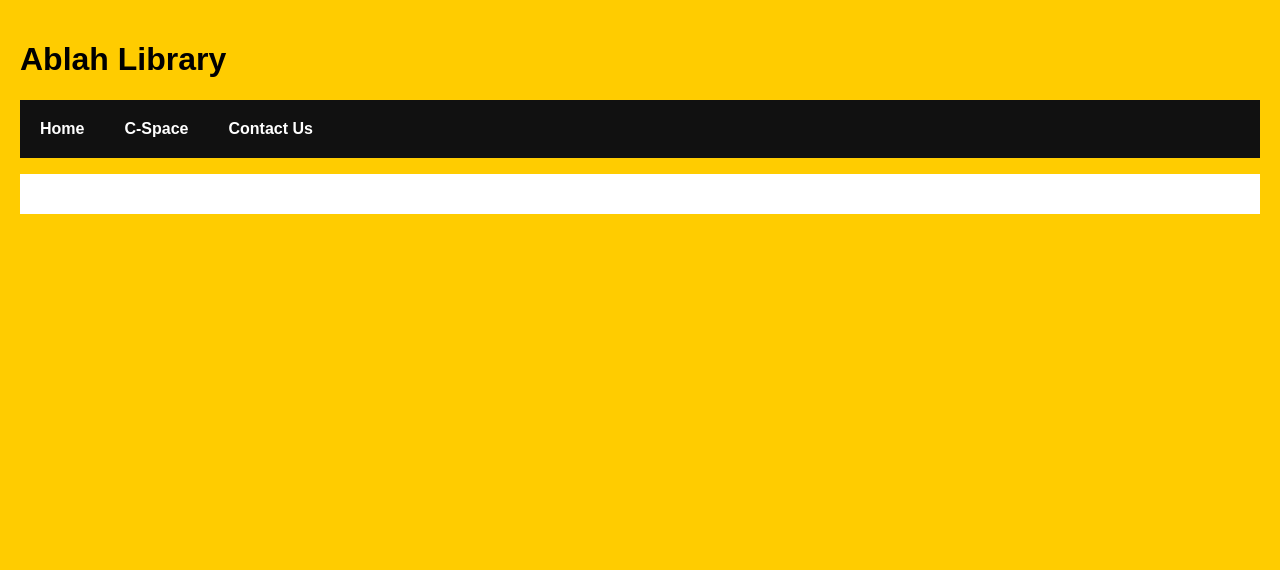
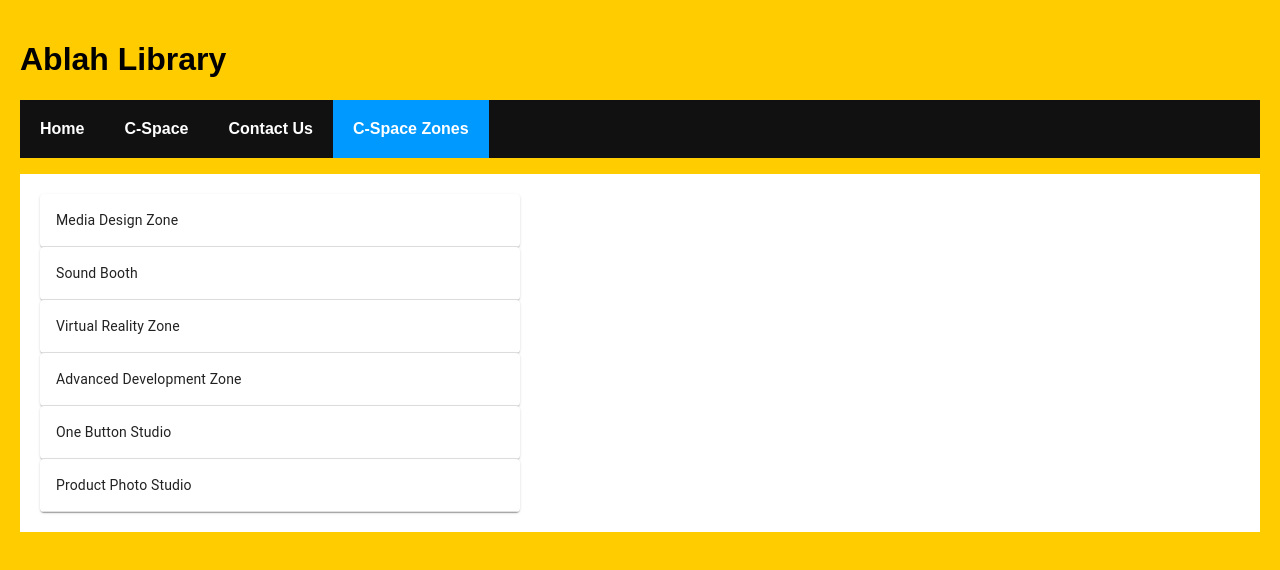
Before and after one commit to CR531/lib_project, a React (Create React App) app: page /#/cspace_zones in a window 1280 px wide. Shown: the top 570 px of the page. Built offline with nearby package versions, Linux system fonts and the light colour scheme.

Commit message:
Used mock json in table

```diff
--- a/package.json
+++ b/package.json
@@ -3,11 +3,13 @@
   "version": "0.1.0",
   "private": true,
   "dependencies": {
+    "@material-ui/core": "^4.3.3",
     "react": "^16.9.0",
     "react-dom": "^16.9.0",
     "react-router-dom": "^5.0.1",
     "react-scripts": "3.1.1",
-    "react-select": "^3.0.4"
+    "react-select": "^3.0.4",
+    "react-table": "^6.10.0"
   },
   "scripts": {
     "start": "react-scripts start",
--- a/src/App.js
+++ b/src/App.js
@@ -8,6 +8,8 @@ import {
 import Cspace from "./Cspace";
 import Contact from "./Contact";
 import Home from "./Home";
+import Cspace_zones from './Cspace_zones';
+
 class App extends Component {
 
   render() {
@@ -19,11 +21,13 @@ class App extends Component {
             <li><NavLink exact to="/">Home</NavLink></li>
             <li><NavLink to="/cspace">C-Space</NavLink></li>
             <li><NavLink to="/contactus">Contact Us</NavLink></li>
+            <li><NavLink to="/cspace_zones">C-Space Zones</NavLink></li>
           </ul>
           <div className="content">
             <Route exact path="/" component={Home} />
             <Route path="/cspace" component={Cspace} />
             <Route path="/contactus" component={Contact} />
+            <Route path="/cspace_zones" component={Cspace_zones} />
           </div>
 
         </div>
--- a/src/Cspace.js
+++ b/src/Cspace.js
@@ -2,6 +2,12 @@ import React, { Component } from "react";
 import data from "./data.json";
 import Select from 'react-select';
 import "./index.css";
+import Table from '@material-ui/core/Table';
+import TableBody from '@material-ui/core/TableBody';
+import TableCell from '@material-ui/core/TableCell';
+import TableRow from '@material-ui/core/TableRow';
+import Paper from '@material-ui/core/Paper';
+
 const options = [
     { value: 'Windows_7_PC', label: 'Windows 7 PC' },
     { value: 'Mac_AL_CSM_01', label: 'AL CSM 01 Mac' }
@@ -11,7 +17,7 @@ class Cspace extends Component {
         super();
         this.state = {
             data,
-            selectedOption: null
+            selectedOption: ""
         }
     }
     handleChange = selectedOption => {
@@ -34,13 +40,8 @@ class Cspace extends Component {
                         <li> Saturday: 01: 00 PM to 07: 00 PM </li>
                         <li> Sunday: 01: 00 PM to 09: 00 PM </li>
                     </ol>
-                    {/* {this.state.data && this.state.data.ablah_data.Windows_7_PC.map((e, i) =>
-                  <ul>
-                  <li key={i}>{e}</li>
-                  </ul>
-                  )} */
-                    }
                 </div>
+                <p><h3>Available Software List</h3></p>
                 <div class="cspace_select">
                     <Select
                         label="Available Software List"
@@ -48,6 +49,33 @@ class Cspace extends Component {
                         onChange={this.handleChange}
                         options={options}
                     /> </div>
+                <br />
+                {this.state.selectedOption.value === "Windows_7_PC" && this.state.data.ablah_data.Windows_7_PC.map((e, i) =>
+                    <Paper className="paper_css">
+                        <Table className="table_css">
+                            <TableBody>
+                                <TableRow key={i}>
+                                    <TableCell component="th" scope="row">
+                                        {e}
+                                    </TableCell>
+                                </TableRow>
+                            </TableBody>
+                        </Table>
+                    </Paper>
+                )}
+                {this.state.selectedOption.value === "Mac_AL_CSM_01" && this.state.data.ablah_data.Mac_AL_CSM_01.map((e, i) =>
+                    <Paper className="paper_css">
+                        <Table className="table_css">
+                            <TableBody>
+                                <TableRow key={i}>
+                                    <TableCell component="th" scope="row">
+                                        {e}
+                                    </TableCell>
+                                </TableRow>
+                            </TableBody>
+                        </Table>
+                    </Paper>
+                )}
             </div>
         )
     }
--- /dev/null
+++ b/src/Cspace_zones.js
@@ -0,0 +1,59 @@
+import React, { Component } from "react";
+import Table from '@material-ui/core/Table';
+import TableBody from '@material-ui/core/TableBody';
+import TableCell from '@material-ui/core/TableCell';
+import TableRow from '@material-ui/core/TableRow';
+import Paper from '@material-ui/core/Paper';
+
+class Cspace_zones extends Component {
+    constructor(props) {
+        super(props);
+        this.handleMouseHover = this.handleMouseHover.bind(this);
+        this.state = {
+            isHovering: false,
+            zones: ["Media Design Zone", "Sound Booth", "Virtual Reality Zone", "Advanced Development Zone", "One Button Studio", "Product Photo Studio"]
+        };
+    }
+
+    handleMouseHover() {
+        this.setState(this.toggleHoverState);
+    }
+
+    toggleHoverState(state) {
+        return {
+            isHovering: !state.isHovering,
+        };
+    }
+
+    render() {
+        return (
+            <div>
+                <div
+                    onMouseEnter={this.handleMouseHover}
+                    onMouseLeave={this.handleMouseHover}
+                >
+                    {this.state.zones && this.state.zones.map((e, i) =>
+                        <Paper className="paper_css">
+                            <Table className="table_css">
+                                <TableBody>
+                                    <TableRow key={i}>
+                                        <TableCell component="th" scope="row">
+                                            {e}
+                                        </TableCell>
+                                    </TableRow>
+                                </TableBody>
+                            </Table>
+                        </Paper>
+                    )}
+                </div>
+                {
+                    this.state.isHovering &&
+                    <div>
+                        {/* Hovering right meow! */}
+                    </div>
+                }
+            </div>
+        );
+    }
+}
+export default Cspace_zones;
--- a/src/index.css
+++ b/src/index.css
@@ -54,3 +54,12 @@ ul.header li a {
 .cspace_select {
   width: 40%;
 }
+
+.paper_css{
+  width: 40%;
+  margin-top: 3;
+  overflow-x: auto;
+}
+.table_css{
+   min-width: 650;
+}
```
Also changed, not shown: 1 other file (tests, documents, lock files or other folders).
